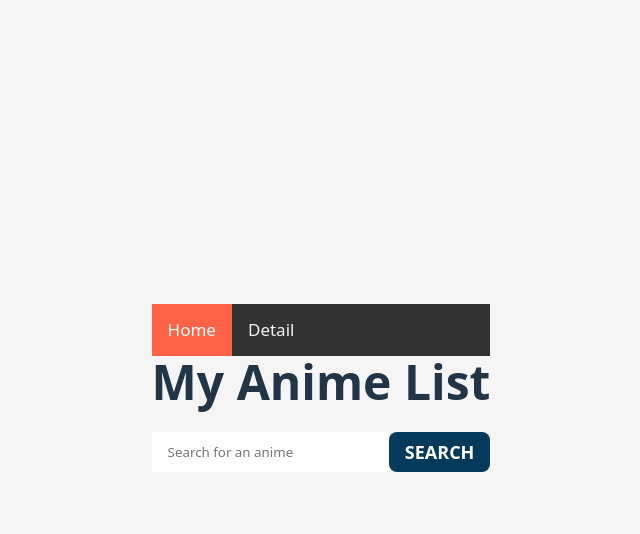
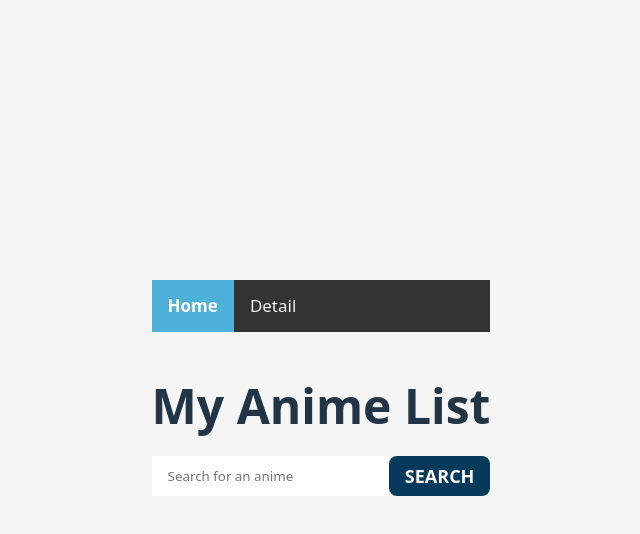
Before and after one commit to mirzavic4869/anime-list, a Vue app: page / in a window 1280 px wide. In both pictures the pointer is over the link "Home". Shown: the top 534 px of the page, without its empty margins (319-959 px from the left). Built offline with nearby package versions, Linux system fonts and the light colour scheme.

Commit message:
create navbar

```diff
--- a/src/components/Navbar.vue
+++ b/src/components/Navbar.vue
@@ -1,6 +1,6 @@
 <template>
 	<div class="topnav">
-		<router-link to="/" class="active" href="#">Home</router-link>
+		<router-link to="/" href="#">Home</router-link>
 		<router-link to="/detail">Detail</router-link>
 	</div>
 </template>
@@ -9,7 +9,9 @@
 	.topnav {
 		background-color: #333;
 		overflow: hidden;
+		margin: auto;
 		width: 100%;
+		margin-bottom: 3rem;
 	}
 
 	.topnav a {
@@ -22,8 +24,9 @@
 	}
 
 	.topnav a:hover {
-		background-color: #ddd;
-		color: black;
+		background-color: #4eb1d9;
+		color: white;
+		font-weight: bolder;
 	}
 
 	.topnav a.active {
```
